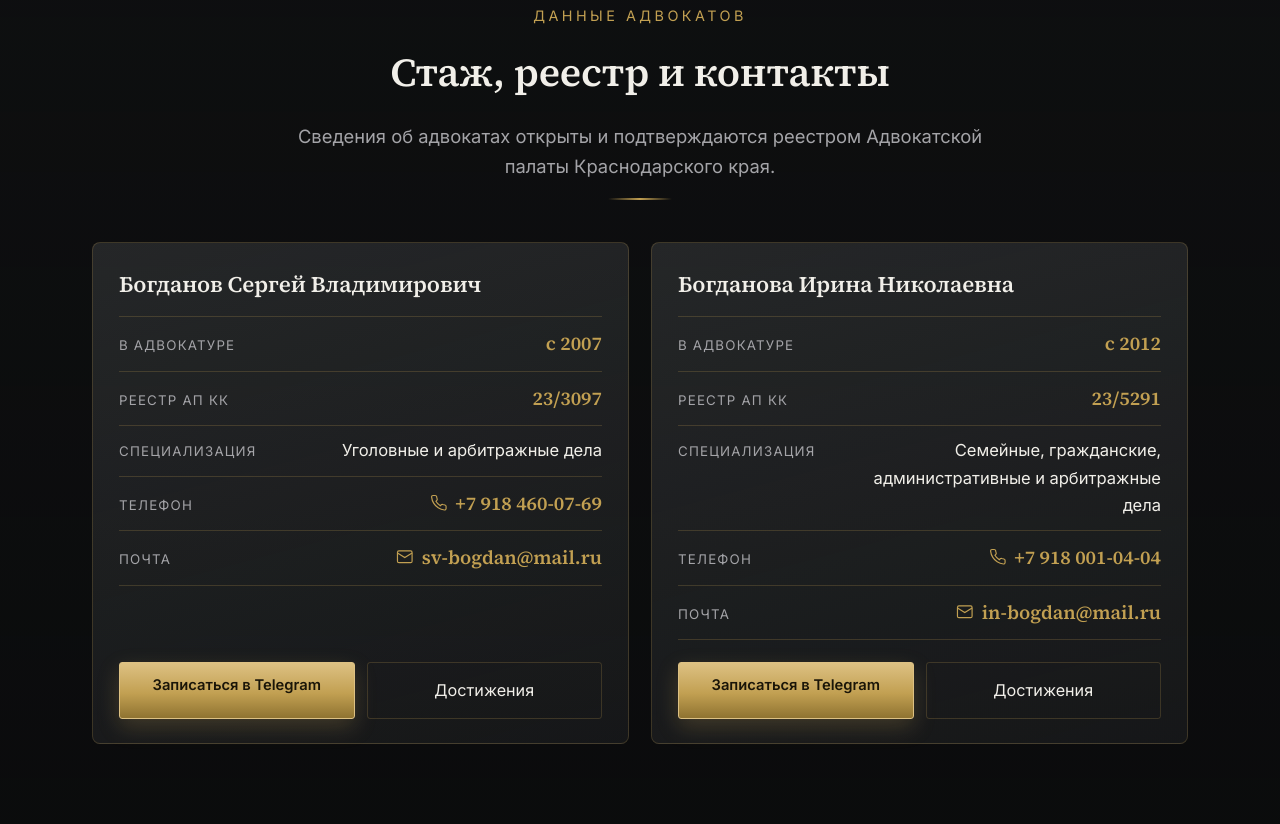
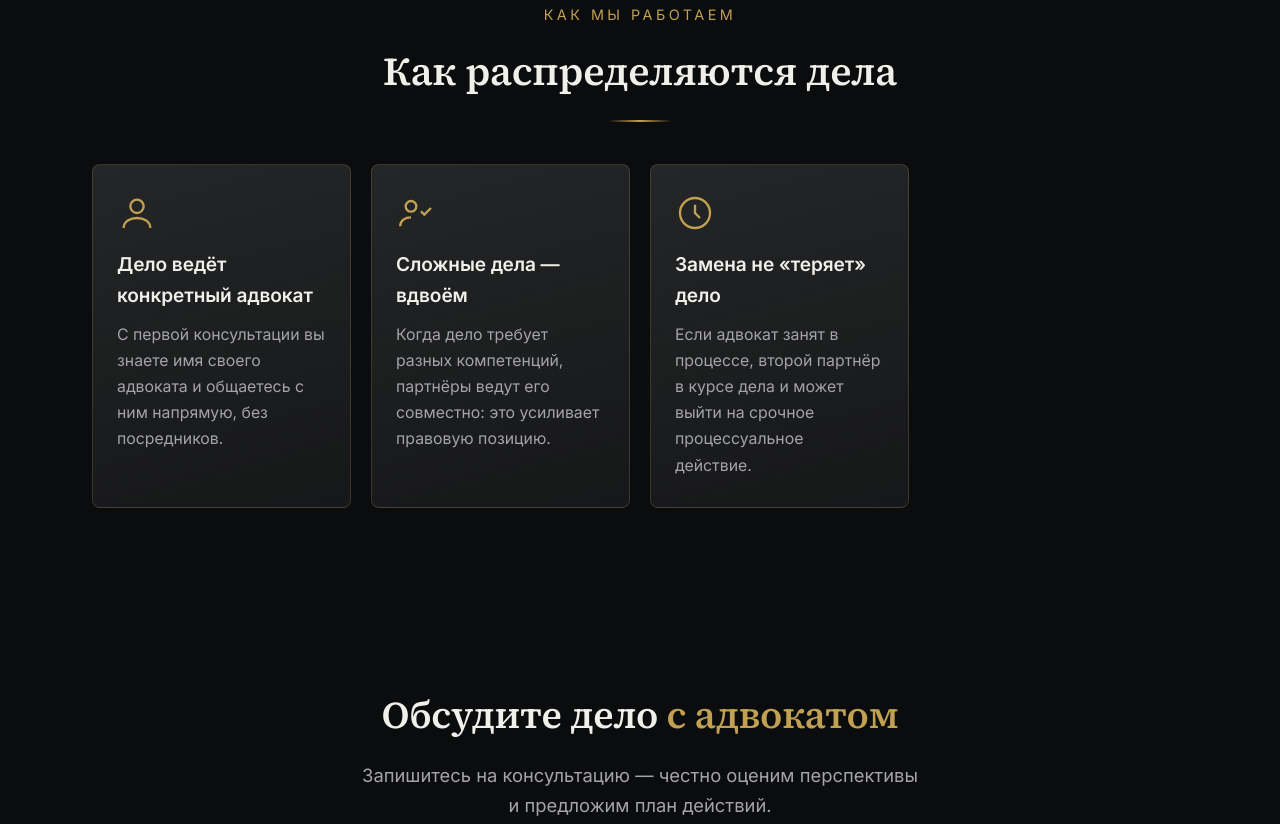
Before and after one commit to NoBodyyy-dev/na-storone-zakona, a plain HTML site: page client/advokaty.html in a window 1280 px wide. Shown: the part 1359-2183 px from the top of the page. Drawn offline with Linux system fonts and the light colour scheme.

Commit message:
Цены: консультации в блоке уголовных дел; компактные кнопки на мобильных; убран блок «Стаж, реестр и контакты»
Co-Authored-By: Claude Fable 5 <noreply@anthropic.com>

```diff
--- a/client/advokaty.html
+++ b/client/advokaty.html
@@ -66,41 +66,6 @@
     </div>
   </div></section>
 
-  <section class="band"><div class="wrap">
-    <div class="sec-head reveal"><span class="eyebrow">Данные адвокатов</span><h2>Стаж, реестр и контакты</h2><p>Сведения об адвокатах открыты и подтверждаются реестром Адвокатской палаты Краснодарского края.</p><div class="divider"></div></div>
-    <div class="adv-rows">
-      <article class="adv-row reveal">
-        <h3><a href="advokat-bogdanov.html" class="tlink">Богданов Сергей Владимирович</a></h3>
-        <dl class="adv-facts">
-          <div><dt>В адвокатуре</dt><dd>с 2007</dd></div>
-          <div><dt>Реестр АП КК</dt><dd>23/3097</dd></div>
-          <div><dt>Специализация</dt><dd class="txt">Уголовные и арбитражные дела</dd></div>
-          <div><dt>Телефон</dt><dd><a href="tel:+79184600769"><svg class="ci" viewBox="0 0 24 24" fill="none" stroke="currentColor" stroke-width="1.6" aria-hidden="true"><path d="M22 16.9v3a2 2 0 0 1-2.2 2 19.8 19.8 0 0 1-8.6-3 19.5 19.5 0 0 1-6-6 19.8 19.8 0 0 1-3-8.7A2 2 0 0 1 4.1 2h3a2 2 0 0 1 2 1.7c.1 1 .4 2 .7 2.9a2 2 0 0 1-.5 2.1L8.1 10a16 16 0 0 0 6 6l1.3-1.3a2 2 0 0 1 2.1-.4c1 .3 1.9.5 2.9.7a2 2 0 0 1 1.6 2Z"/></svg>+7 918 460-07-69</a></dd></div>
-          <div><dt>Почта</dt><dd><a href="mailto:sv-bogdan@mail.ru"><svg class="ci" viewBox="0 0 24 24" fill="none" stroke="currentColor" stroke-width="1.6" aria-hidden="true"><rect x="2" y="4" width="20" height="16" rx="2"/><path d="m22 7-10 6L2 7"/></svg>sv-bogdan@mail.ru</a></dd></div>
-        </dl>
-        <div class="adv-acts">
-          <a class="btn-primary sm" href="https://t.me/ns_zakona_bot?start=lawyer1" target="_blank" rel="noopener">Записаться в Telegram</a>
-          <a class="btn-ghost" href="advokat-bogdanov.html#dostizheniya">Достижения</a>
-        </div>
-      </article>
-
-      <article class="adv-row reveal">
-        <h3><a href="advokat-bogdanova.html" class="tlink">Богданова Ирина Николаевна</a></h3>
-        <dl class="adv-facts">
-          <div><dt>В адвокатуре</dt><dd>с 2012</dd></div>
-          <div><dt>Реестр АП КК</dt><dd>23/5291</dd></div>
-          <div><dt>Специализация</dt><dd class="txt">Семейные, гражданские, административные и арбитражные дела</dd></div>
-          <div><dt>Телефон</dt><dd><a href="tel:+79180010404"><svg class="ci" viewBox="0 0 24 24" fill="none" stroke="currentColor" stroke-width="1.6" aria-hidden="true"><path d="M22 16.9v3a2 2 0 0 1-2.2 2 19.8 19.8 0 0 1-8.6-3 19.5 19.5 0 0 1-6-6 19.8 19.8 0 0 1-3-8.7A2 2 0 0 1 4.1 2h3a2 2 0 0 1 2 1.7c.1 1 .4 2 .7 2.9a2 2 0 0 1-.5 2.1L8.1 10a16 16 0 0 0 6 6l1.3-1.3a2 2 0 0 1 2.1-.4c1 .3 1.9.5 2.9.7a2 2 0 0 1 1.6 2Z"/></svg>+7 918 001-04-04</a></dd></div>
-          <div><dt>Почта</dt><dd><a href="mailto:in-bogdan@mail.ru"><svg class="ci" viewBox="0 0 24 24" fill="none" stroke="currentColor" stroke-width="1.6" aria-hidden="true"><rect x="2" y="4" width="20" height="16" rx="2"/><path d="m22 7-10 6L2 7"/></svg>in-bogdan@mail.ru</a></dd></div>
-        </dl>
-        <div class="adv-acts">
-          <a class="btn-primary sm" href="https://t.me/ns_zakona_bot?start=lawyer2" target="_blank" rel="noopener">Записаться в Telegram</a>
-          <a class="btn-ghost" href="advokat-bogdanova.html#dostizheniya">Достижения</a>
-        </div>
-      </article>
-    </div>
-  </div></section>
-
   <section><div class="wrap">
     <div class="sec-head reveal"><span class="eyebrow">Как мы работаем</span><h2>Как распределяются дела</h2><div class="divider"></div></div>
     <div class="values">
--- a/client/site.css
+++ b/client/site.css
@@ -469,6 +469,10 @@ footer.site-footer{border-top:1px solid var(--line);background:rgba(8,9,10,.85);
 @media(max-width:560px){
   .wrap{padding:0 20px}.nav-inner{padding:0 20px}
   .hero h1{font-size:2.2rem}.sec-head h2{font-size:1.7rem}.page-hero h1{font-size:2.1rem}.founders-text h2{font-size:1.7rem}
+  /* компактнее, но не ниже тач-минимума 44px */
+  .btn-primary{padding:12px 22px;font-size:.85rem}
+  .btn-primary.sm{padding:9px 16px;font-size:.78rem}
+  .btn-ghost{padding:11px 20px;font-size:.84rem}
 }
 
 /* На тач-экранах телефон и почта — основные действия, им нужен полный тач-таргет */
@@ -494,8 +498,8 @@ footer.site-footer{border-top:1px solid var(--line);background:rgba(8,9,10,.85);
   .hero p{font-size:.92rem}
   .page-hero h1{font-size:1.65rem}
   .sec-head h2,.founders-text h2{font-size:1.4rem}
-  .hero-actions{gap:10px}
-  .hero-actions .btn-primary,.hero-actions .btn-ghost{width:100%;text-align:center}
+  .hero-actions{gap:10px;justify-content:center}
+  .hero-actions .btn-primary,.hero-actions .btn-ghost{text-align:center}
   .hero-badges{gap:18px;margin-top:28px}
   .hero-logo{width:170px}.hero-logo.crest{width:180px}
   .hero-main .hero-logo-wrap{min-height:200px}
@@ -506,7 +510,7 @@ footer.site-footer{border-top:1px solid var(--line);background:rgba(8,9,10,.85);
   .prows dt{font-size:.88rem}
   .prows dd{font-size:1.04rem}
   .tbody{padding:16px 14px 6px}
-  .cta-actions{flex-direction:column;align-items:stretch}
+  .cta-actions{flex-wrap:wrap;justify-content:center}
   .cta-actions a{text-align:center}
   .price-block{padding:22px 16px}
   .foot-grid{gap:24px}
```
Also changed, not shown: client/ceny.html (+2 -0 lines).
